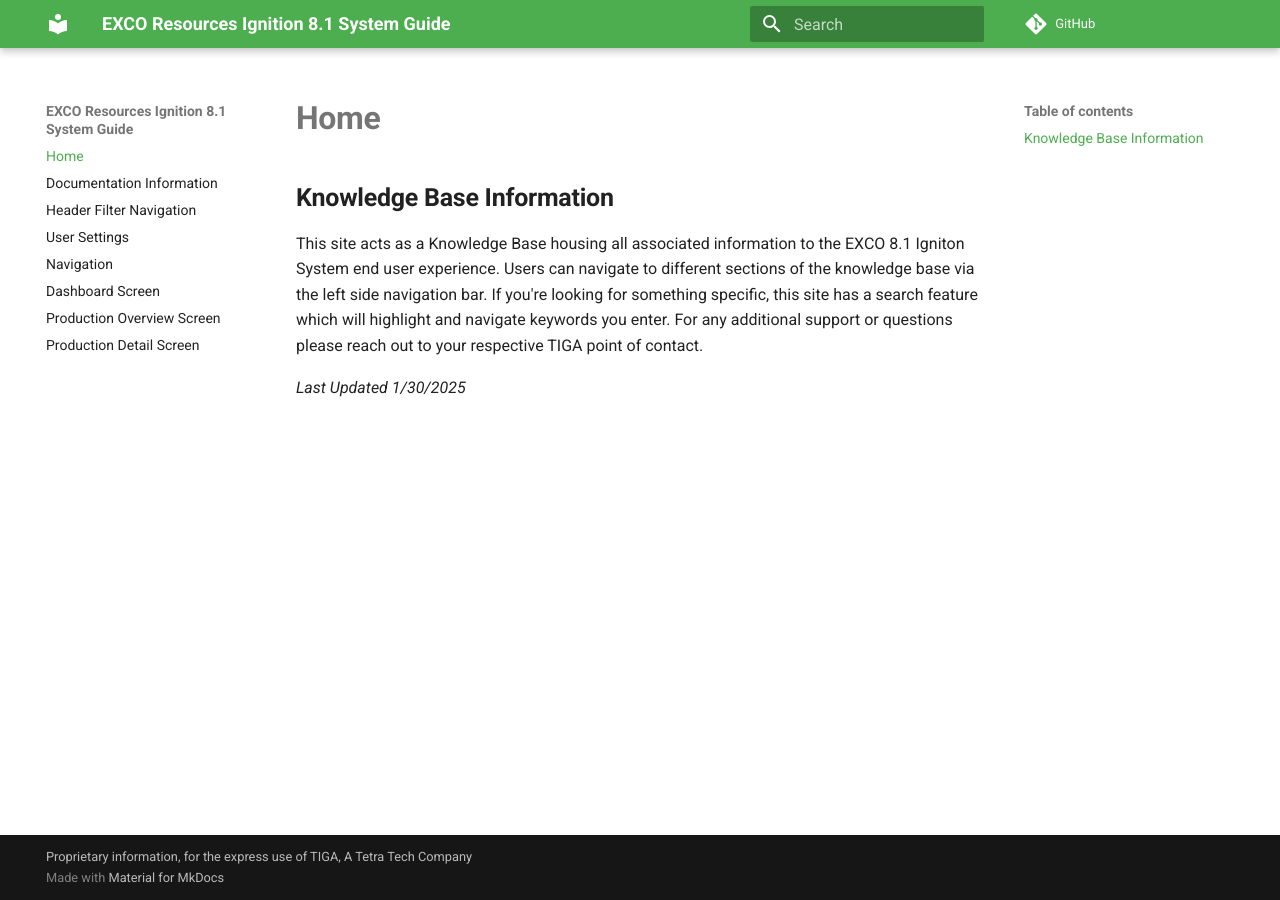
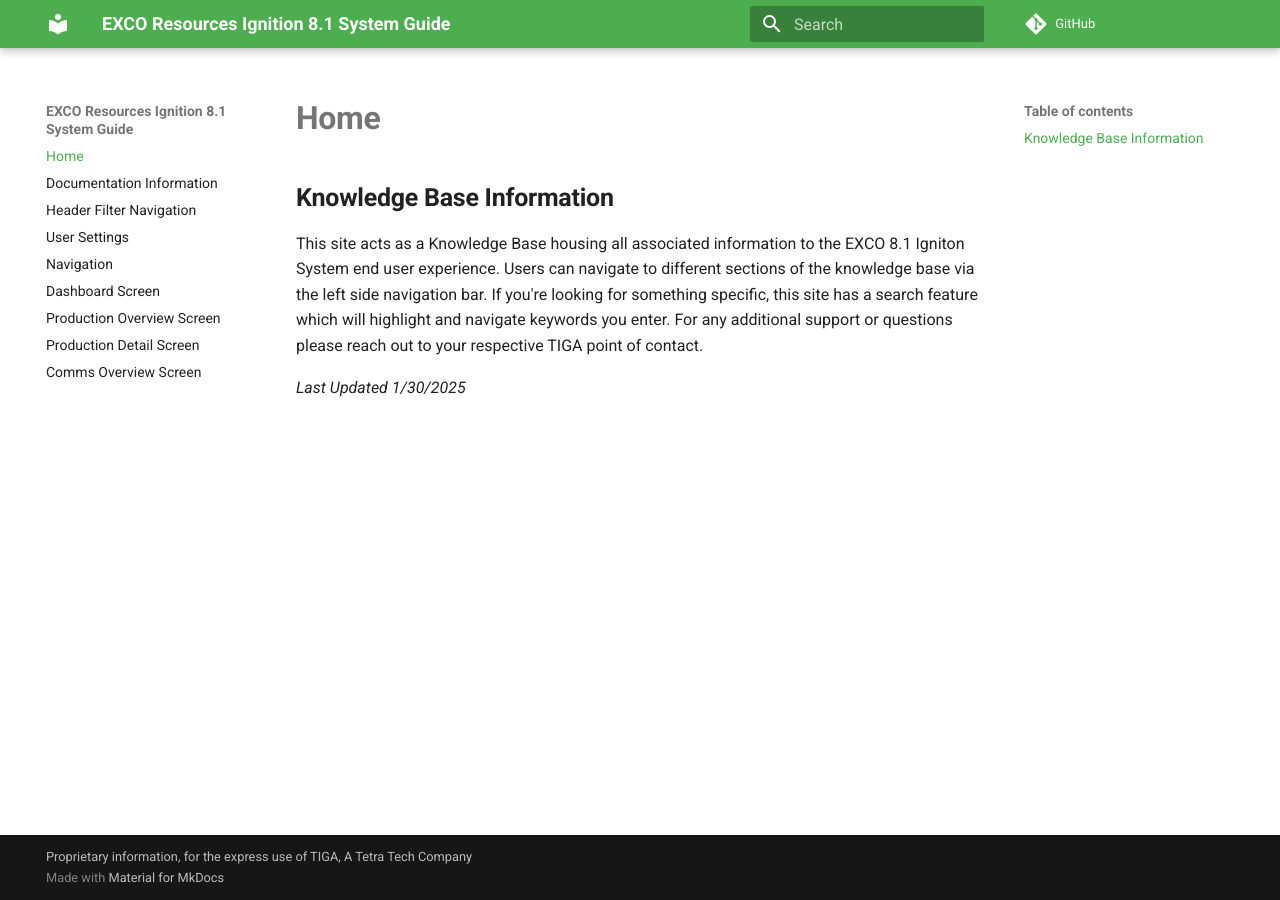
Before and after one commit to Mokrecho1/ER-8.1SystemDocumentation, an MkDocs documentation site: the page built from docs/index.md, in a window 1280 px wide. Built offline with MkDocs 1.6.1 and Material for MkDocs 9.7.7, drawn with Linux system fonts in a browser that asks for light colours; comment, search, counter and statistics services are not loaded.

Commit message:
Update mkdocs.yml

```diff
--- a/mkdocs.yml
+++ b/mkdocs.yml
@@ -24,6 +24,7 @@ nav:
   - Dashboard Screen.md
   - Production Overview Screen.md
   - Production Detail Screen.md
+  - Comms Overview Screen.md
 
 Extra:
    social:
```
